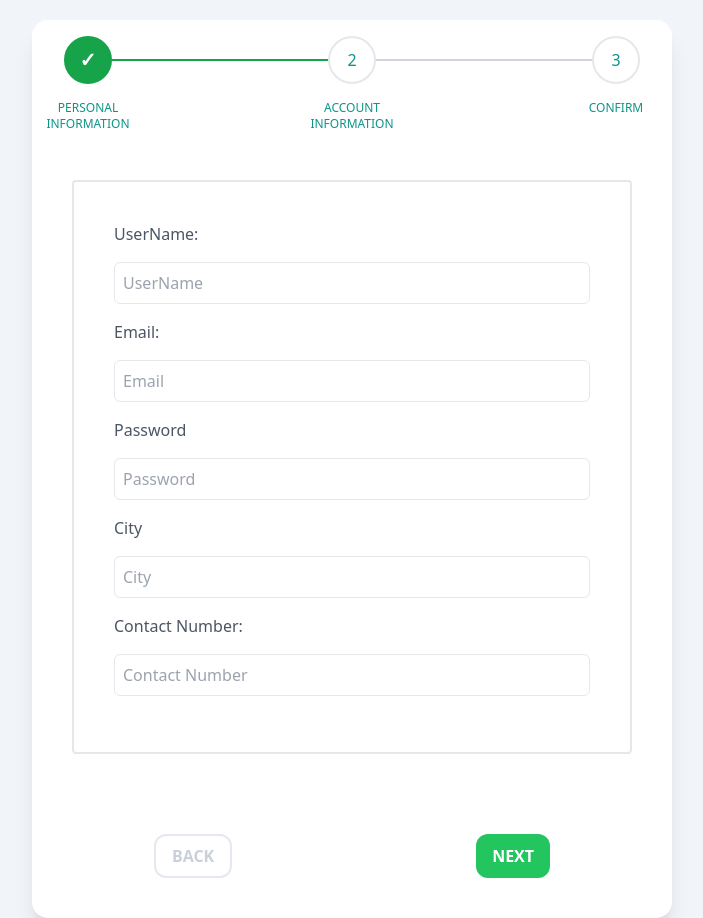
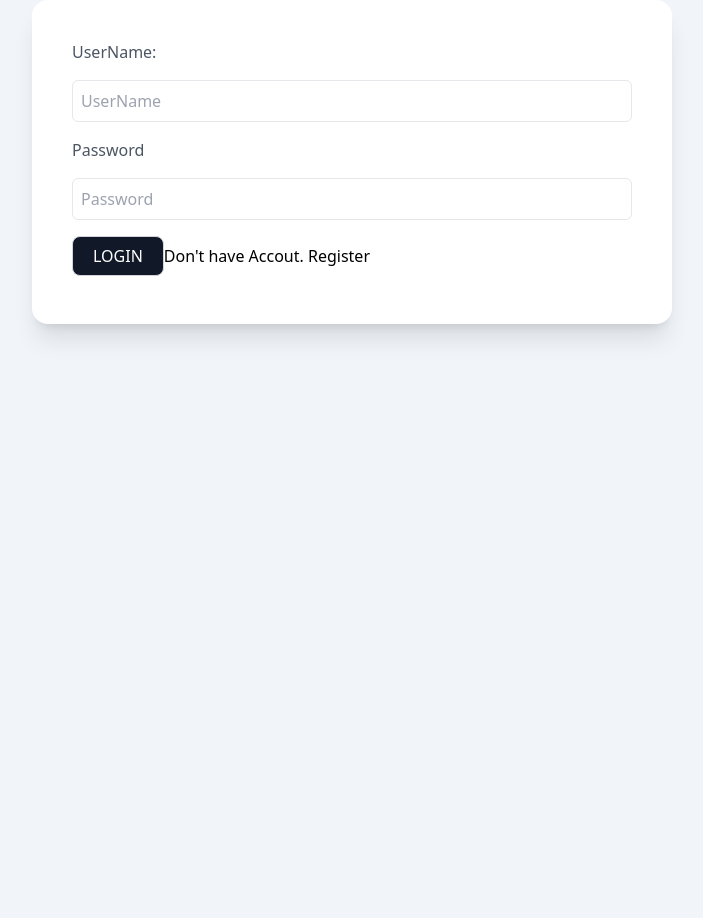
Before and after one commit to sadishaaaa/RecipeApp, a React (Create React App) app in the folder client/: page / in a window 1280 px wide. Shown: the whole page, without its empty margins (288-991 px from the left). After the commit the page ends 800 px from the top, so only its background shows below. Built offline with nearby package versions, Linux system fonts and the light colour scheme.

Commit message:
log in success in client side

```diff
--- a/client/src/App.js
+++ b/client/src/App.js
@@ -1,10 +1,14 @@
+import Login from "./Component/Login/Login";
 import Registration from "./Component/Register/Registration";
-
+import { Route, Routes } from "react-router-dom";
 const App = () => {
   console.log("hello world");
   return (
     <>
-      <Registration />
+      <Routes>
+        <Route path="/" element={<Login />}></Route>
+        <Route path="/register" element={<Registration />}></Route>
+      </Routes>
     </>
   );
 };
--- /dev/null
+++ b/client/src/Component/Login/Login.jsx
@@ -0,0 +1,89 @@
+import axios from "axios";
+import React, { useState } from "react";
+import { Link } from "react-router-dom";
+
+const Login = () => {
+  const [username, setUsername] = useState("");
+  const [password, setPassword] = useState("");
+  const handleConfirm = async () => {
+    try {
+      console.log("Username:", username);
+      console.log("Password:", password);
+      const response = await axios.post("http://localhost:8000/auth/login", {
+        username,
+        password,
+      });
+      console.log(response.data);
+      console.log("User logged in successfully !");
+    } catch (error) {
+      console.error("Error posting user data:", error);
+    }
+  };
+  return (
+    <div className="md:w-1/2 mx-auto shadow-xl rounded-2xl pb-2 bg-white">
+      <form className=" border-gray-200  p-10">
+        <div className="mb-4">
+          <label
+            htmlFor="username"
+            className="block text-md font-medium pb-3 text-gray-600"
+          >
+            UserName:
+          </label>
+          <input
+            id="username"
+            type="text"
+            placeholder="UserName"
+            name="username"
+            value={username}
+            onChange={(e) => setUsername(e.target.value)}
+            className="mt-1 p-2 w-full border rounded-md"
+          />
+        </div>
+
+        {/* <div className="mb-4">
+          <label
+            htmlFor="email"
+            className="block text-md font-medium pb-3 text-gray-600"
+          >
+            Email:
+          </label>
+          <input
+            id="email"
+            name="email"
+            type="email"
+            placeholder="Email"
+            className="mt-1 p-2 w-full border rounded-md"
+          />
+        </div> */}
+        <div className="mb-4">
+          <label
+            htmlFor="password"
+            className="block text-md font-medium pb-3 text-gray-600"
+          >
+            Password
+          </label>
+          <input
+            id="password"
+            name="password"
+            type="password"
+            placeholder="Password"
+            // value={password}
+            onChange={(e) => setPassword(e.target.value)}
+            className="mt-1 p-2 w-full border rounded-md"
+          />
+        </div>
+
+        <button
+          className="h-10 px-5 text-white uppercase transition-colors duration-150 border border-gray-300  bg-gray-900 rounded-lg focus:shadow-outline hover:bg-green-500 hover:text-green-100"
+          onClick={handleConfirm}
+        >
+          Login
+        </button>
+
+        <Link to="/register">Don't have Accout. Register</Link>
+      </form>
+    </div>
+  );
+};
+
+export default Login;
--- a/client/src/index.js
+++ b/client/src/index.js
@@ -3,11 +3,14 @@ import "./index.css";
 import ReactDOM from "react-dom/client";
 import App from "./App";
 import reportWebVitals from "./reportWebVitals";
+import { BrowserRouter } from "react-router-dom";
 
 const root = ReactDOM.createRoot(document.getElementById("root"));
 root.render(
   <React.StrictMode>
-    <App />
+    <BrowserRouter>
+      <App />
+    </BrowserRouter>
   </React.StrictMode>
 );
 
```
